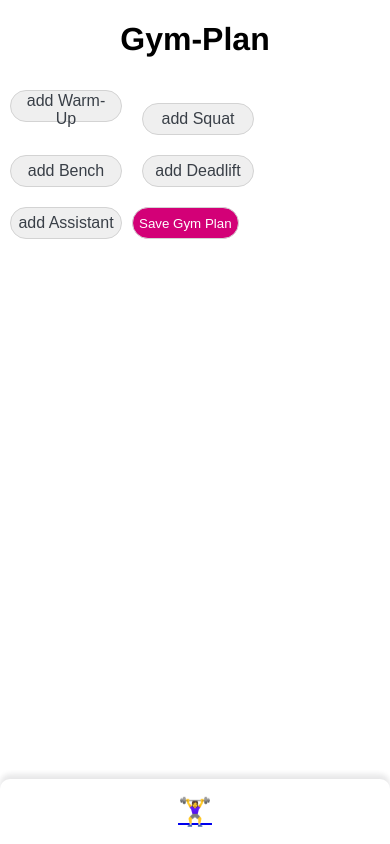
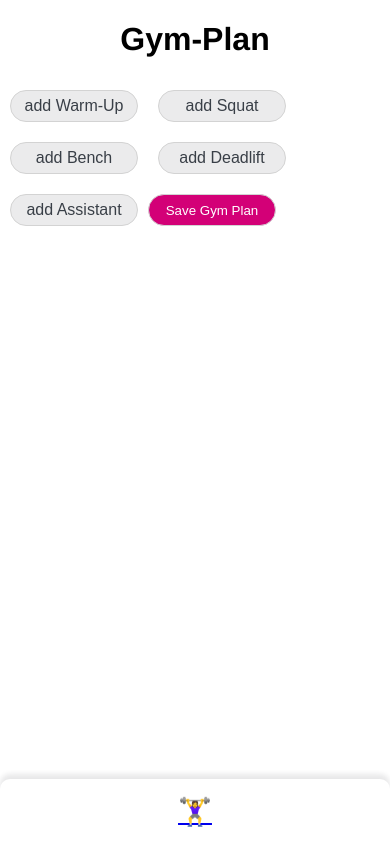
Before and after one commit to KirstenSchuhmann/CapstoneProject, a Next.js app: page / in a window 390 px wide. Built offline with nearby package versions, Linux system fonts and the light colour scheme.

Commit message:
updated background-color for AddSectionButton + width for better mobile view

```diff
--- a/components/GymPlan/GymPlanStyling.js
+++ b/components/GymPlan/GymPlanStyling.js
@@ -26,12 +26,14 @@ const StyledSection = styled.section`
 
 const AddSectionButton = styled.button`
    height: 2rem;
-   width: 7rem;
+   width: fit-content;
+   width: 8rem;
    border-radius: 2rem;
    border: 1.5px solid lightgray;
    margin: 10px;
    font-size: 16px;
    color: #393f47;
+   background-color: #ebebec;
 `;
 
 const AddExerciseSet = styled.button`
@@ -55,7 +57,7 @@ const SaveButton = styled.button`
    background-color: #d30077;
    color: white;
    height: 2rem;
-   max-width: 8rem;
+   width: 8rem;
    border-radius: 2rem;
    border: 1.5px solid lightgray;
 `;
```
